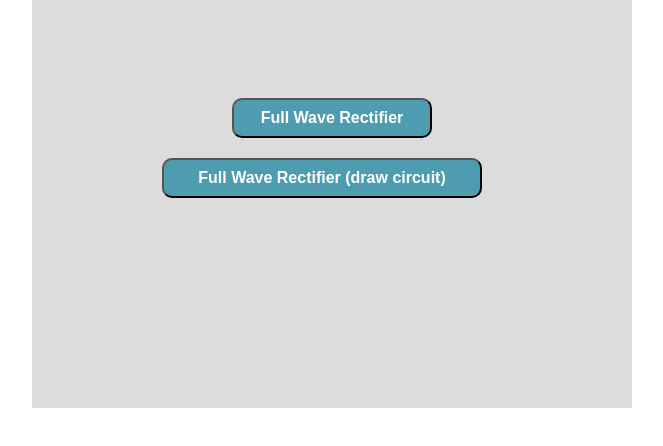
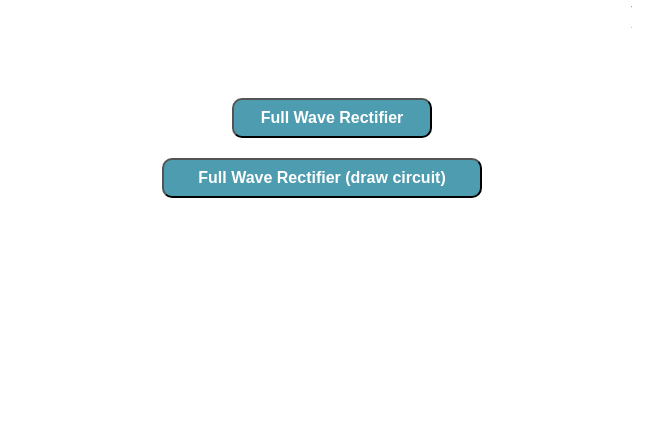
Before and after one commit to virtual-labs/exp-full-wave-rectification-iitkgp, a plain HTML site: page experiment/simulation/index.html in a window 1280 px wide. Shown: the whole page, without its empty margins (308-971 px from the left). Drawn offline with Linux system fonts and the light colour scheme.

Commit message:
exp7 uploaded

```diff
--- a/experiment/simulation/index.html
+++ b/experiment/simulation/index.html
@@ -6,7 +6,7 @@
 </head>
 <body>
 		<!-- Your code goes here-->
-		<div  style="background-color:Gainsboro;position:relative;top:-22px;width:600px;height:410px; margin:0 auto;">
+		<div  style="position:relative;top:-22px;width:600px;height:410px; margin:0 auto;">
 
 			<h2><marquee style="color:green;font-size:25pt">Full Wave Rectifier</marquee></h2>
 
```
